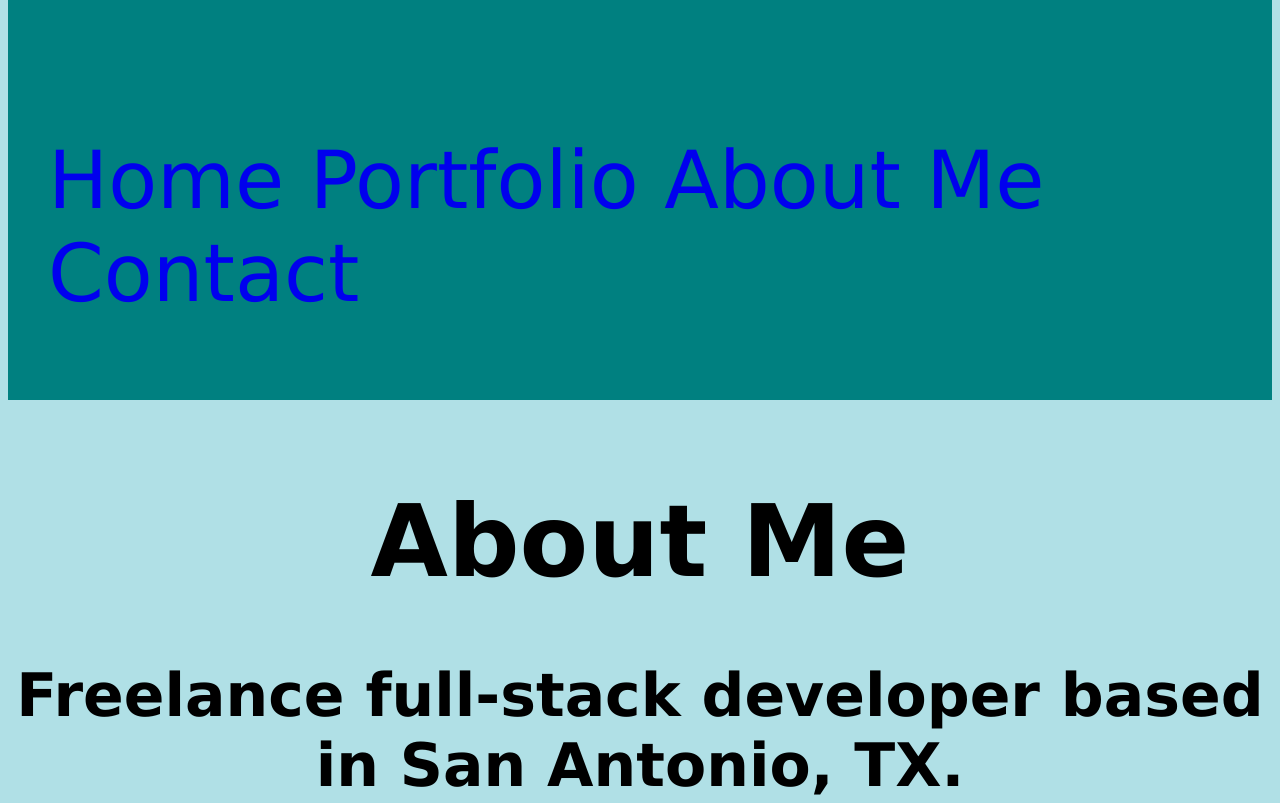
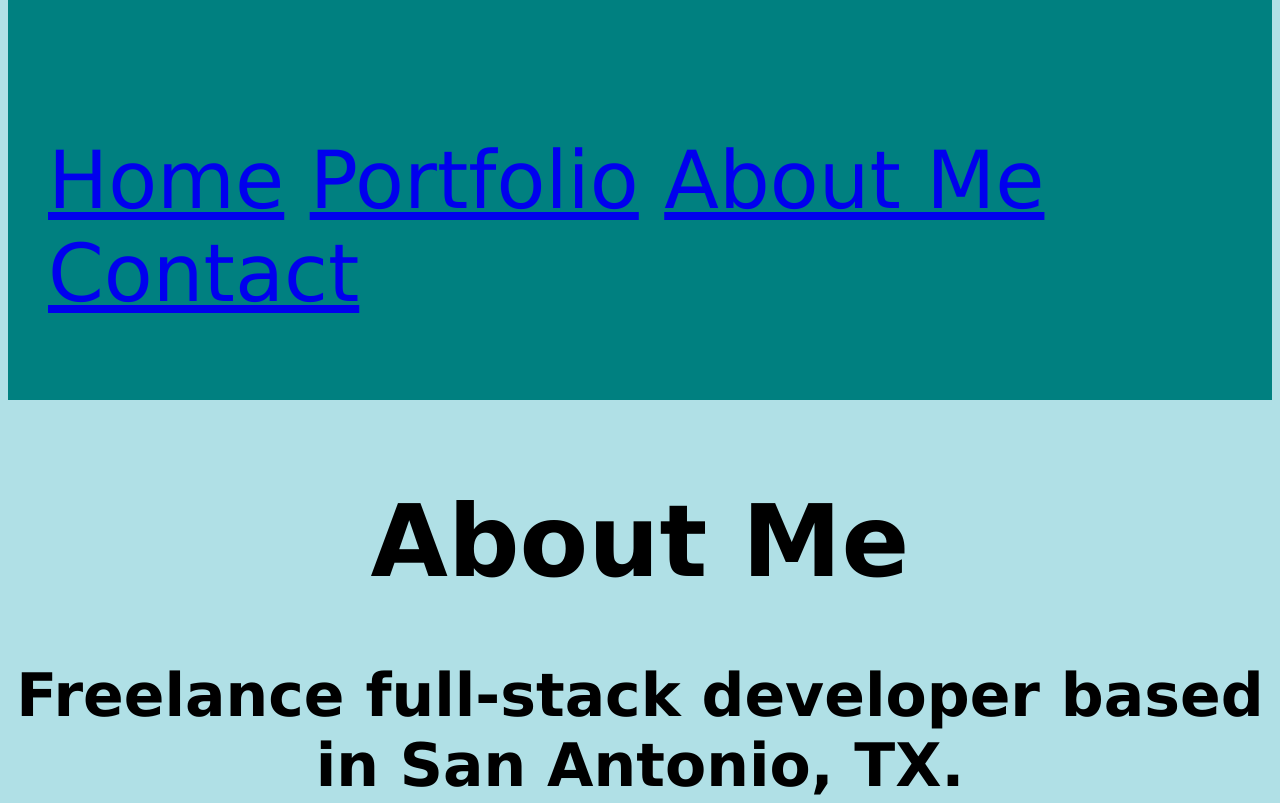
Before and after one commit to jgrmshelton/JuliaMS_Homework2_Portfolio, a plain HTML site: page index.html in a window 1280 px wide. Shown: the part 1620-2423 px from the top of the page. Drawn offline with Linux system fonts and the light colour scheme.

Commit message:
Update style.css

```diff
--- a/style.css
+++ b/style.css
@@ -27,10 +27,6 @@ nav {
     font-size: 80px;
     justify-content: center;
     display:flex;
-}
-
-a {
-    text-decoration:none;
 }
 
 
```
